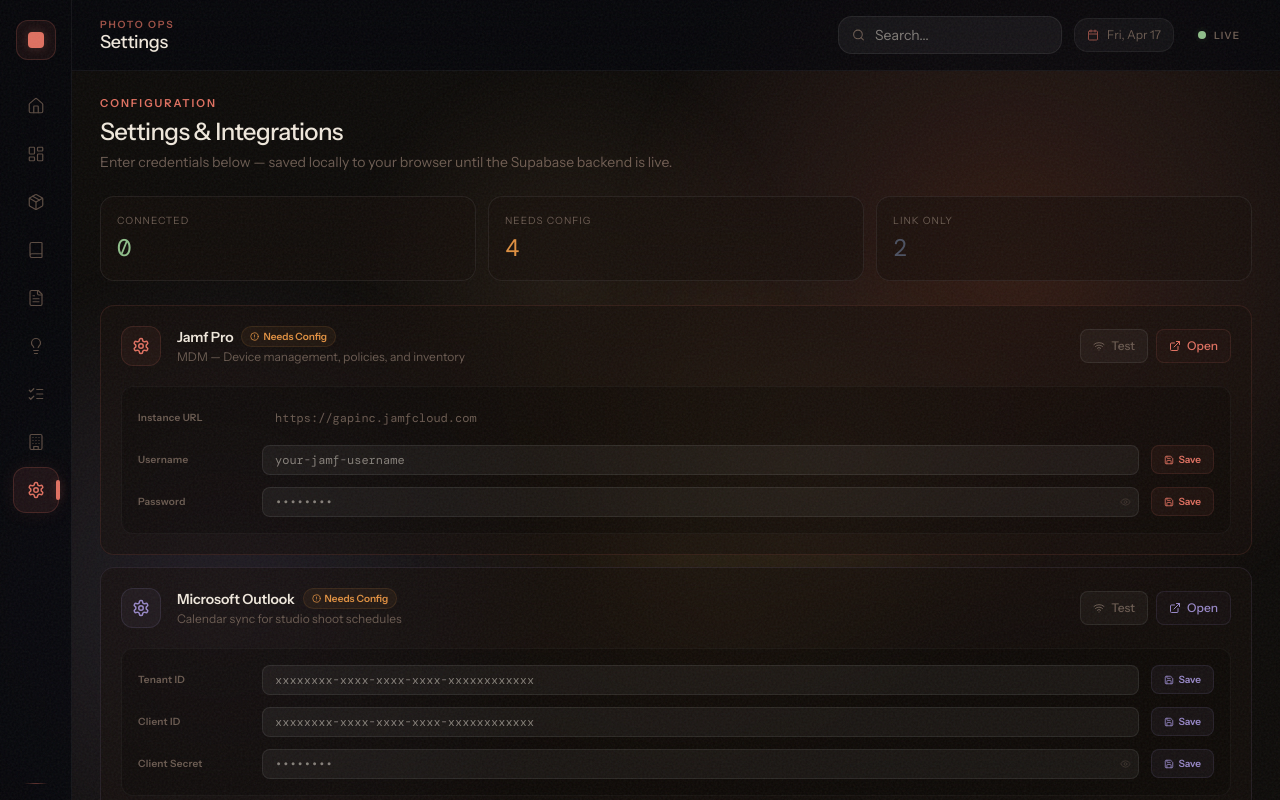
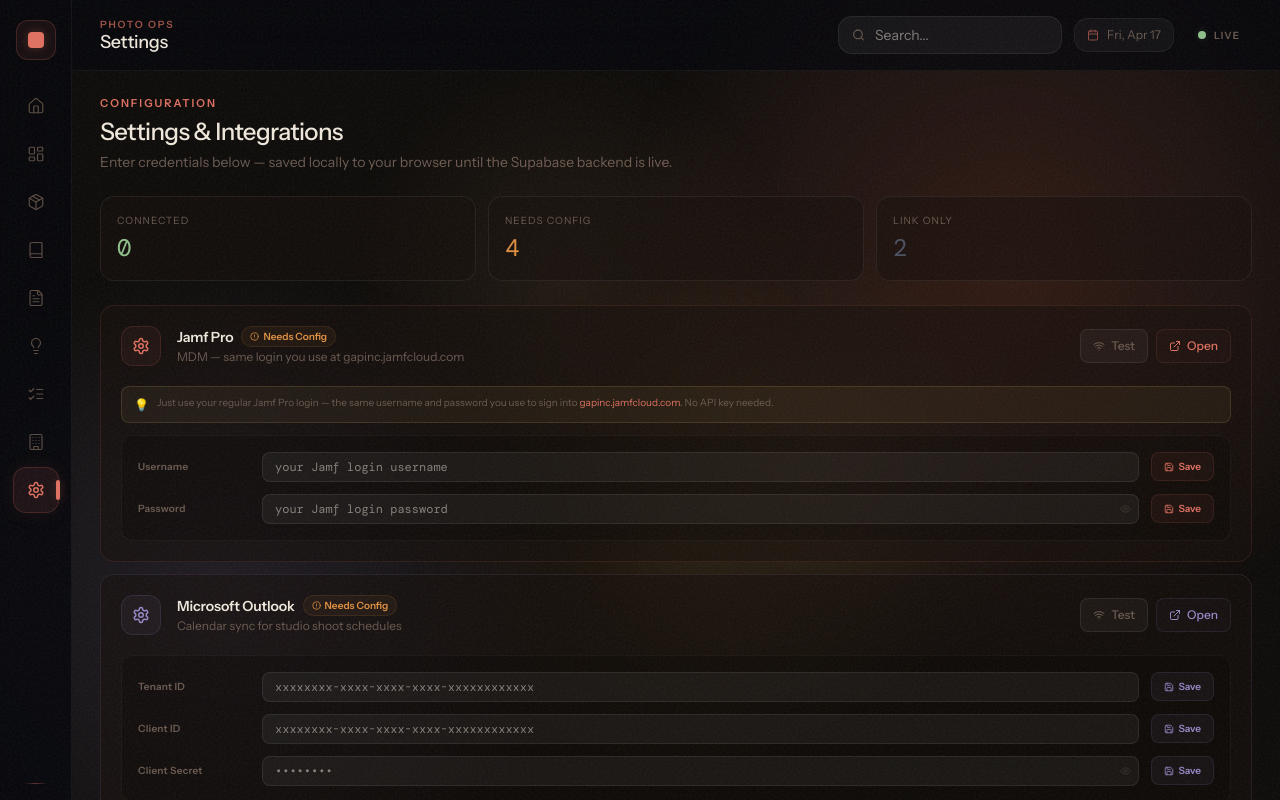
Before and after one commit to landonthemoonn/Photoopsdashboard, a React (Vite) app: page /settings in a window 1280 px wide. Built offline with nearby package versions, Linux system fonts and the light colour scheme; a web font is replaced by a local one.

Commit message:
fix: simplify Jamf settings — plain username/password with help tip
https://claude.ai/code/session_01QNFQ2rYVNtbJxZnyfjcZZE

```diff
--- a/src/app/pages/Settings.tsx
+++ b/src/app/pages/Settings.tsx
@@ -17,13 +17,12 @@ const integrations: Integration[] = [
   {
     id: 'jamf',
     name: 'Jamf Pro',
-    description: 'MDM — Device management, policies, and inventory',
+    description: 'MDM — same login you use at gapinc.jamfcloud.com',
     url: 'https://gapinc.jamfcloud.com',
     color: '#E07060',
     fields: [
-      { label: 'Instance URL', key: 'url', placeholder: 'https://gapinc.jamfcloud.com', defaultValue: 'https://gapinc.jamfcloud.com', readOnly: true },
-      { label: 'Username', key: 'username', placeholder: 'your-jamf-username' },
-      { label: 'Password', key: 'password', placeholder: '••••••••', secret: true },
+      { label: 'Username', key: 'username', placeholder: 'your Jamf login username' },
+      { label: 'Password', key: 'password', placeholder: 'your Jamf login password', secret: true },
     ],
   },
   {
@@ -181,6 +180,15 @@ function IntegrationCard({ integration, creds, onSave }: {
 
       {integration.fields.length > 0 && (
         <div className="px-5 pb-5 pt-0">
+          {integration.id === 'jamf' && (
+            <div className="mb-3 px-3 py-2 rounded-lg flex items-start gap-2" style={{ background: 'rgba(232,192,112,0.06)', border: '1px solid rgba(232,192,112,0.15)' }}>
+              <span style={{ color: '#E8C070', fontSize: 12, marginTop: 1 }}>💡</span>
+              <p className="text-[10px] leading-relaxed" style={{ color: 'var(--muted-foreground)' }}>
+                Just use your regular Jamf Pro login — the same username and password you use to sign into{' '}
+                <span style={{ color: '#E07060' }}>gapinc.jamfcloud.com</span>. No API key needed.
+              </p>
+            </div>
+          )}
           <div className="p-4 rounded-xl space-y-3" style={{ background: 'rgba(0,0,0,0.2)', border: '1px solid rgba(255,255,255,0.04)' }}>
             {integration.fields.map(field => (
               <div key={field.key} className="flex items-center gap-3">
```
